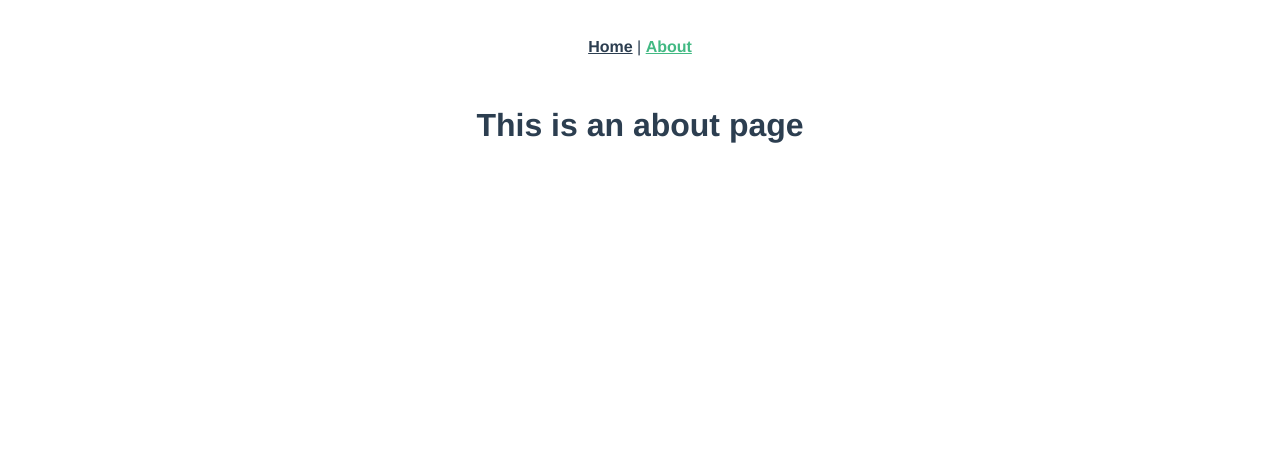
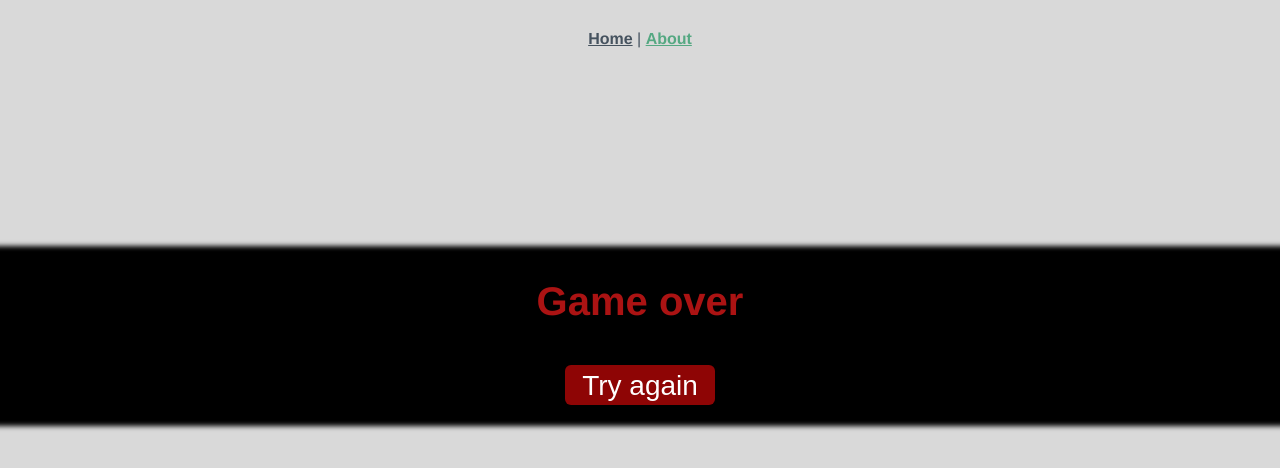
Before and after one commit to zendau/vue2048, a Vue app: page /about in a window 1280 px wide. Shown: the top 468 px of the page. Built offline with nearby package versions, Linux system fonts and the light colour scheme.

Commit message:
End game component and reset board

```diff
--- a/src/App.vue
+++ b/src/App.vue
@@ -7,6 +7,11 @@
 </template>
 
 <style lang="scss">
+
+body {
+  margin: 0;
+}
+
 #app {
   font-family: Avenir, Helvetica, Arial, sans-serif;
   -webkit-font-smoothing: antialiased;
--- /dev/null
+++ b/src/components/EndGame.vue
@@ -0,0 +1,79 @@
+<template>
+  <div>
+    <div class="overlay"></div>
+    <div class="container">
+      <h1>Game over</h1>
+      <button @click="resetClick">Try again</button>
+    </div>
+  </div>
+</template>
+
+<script>
+export default {
+  name: "EndGame",
+  emits: ["resetGame"],
+  methods: {
+    resetClick() {
+      this.$emit("resetGame")
+    }
+  }
+}
+</script>
+
+<style lang="scss" scoped>
+  .overlay {
+    width: 100%;
+    height: 100vh;
+    position: fixed;
+    top: 0;
+    left: 0;
+    background-color: gray;
+    opacity: .3;
+  }
+
+  .container {
+
+    position: absolute;
+    top: 40%;
+    left: 50%;
+    transform: translate(-50%, -40%);
+
+
+
+    z-index: 200;
+    height: 160px;
+    background-color: black;
+    width: 100%;
+    box-shadow: 0 0 5px 10px black;
+    display: flex;
+    flex-direction: column;
+    align-items: center;
+    justify-content: center;
+  }
+
+  h1 {
+    color: #ab1313;
+    z-index: 100;
+    font-size: 40px;
+  }
+
+  button {
+    border: none;
+    border-radius: 6px;
+    width: 150px;
+    height: 40px;
+    font-size: 28px;
+    cursor: pointer;
+    margin: 15px 0;
+    background-color: #8E0505;
+    color: #fff;
+    padding: 5px;
+    transition: .5s;
+
+    &:hover {
+       background-color: #E02401;
+    }
+
+  }
+
+</style>
--- a/src/views/About.vue
+++ b/src/views/About.vue
@@ -1,5 +1,11 @@
 <template>
   <div class="about">
-    <h1>This is an about page</h1>
+    <EndGame />
   </div>
 </template>
+<script>
+import EndGame from "../components/EndGame";
+export default {
+  components: {EndGame}
+}
+</script>
--- a/src/views/Board.vue
+++ b/src/views/Board.vue
@@ -3,6 +3,8 @@
   <div class="board">
     <Cell v-for="(item, index) in cells" :key="index" :cellData="item"/>
   </div>
+  <EndGame v-if="endGame" @resetGame="resetGame" />
+
 </template>
 
 <style scoped lang="scss">
@@ -17,6 +19,7 @@
 <script>
 // @ is an alias to /src
 import Cell from '@/components/Cell.vue'
+import EndGame from "../components/EndGame";
 
 export default {
   data() {
@@ -24,7 +27,8 @@ export default {
       cells: [],
       globalScore: 0,
       lockHorizontal: false,
-      lockVertical: false
+      lockVertical: false,
+      endGame: false
     }
   },
   mounted() {
@@ -40,6 +44,11 @@ export default {
       this.randomCell()
       this.randomCell()
 
+      this.lockVertical = false
+      this.lockHorizontal = false
+      this.globalScore = 0
+      this.endGame = false
+
     },
     cellsMove(event) {
       event.preventDefault()
@@ -48,16 +57,17 @@ export default {
 
       if (event.code === "ArrowLeft") {
         this.moveLeft()
+        this.randomCell()
       } else if (event.code === "ArrowRight") {
         this.moveRight()
+        this.randomCell()
       } else if (event.code === "ArrowUp") {
         this.moveTop()
+        this.randomCell()
       } else if (event.code === "ArrowDown") {
         this.moveDown()
+        this.randomCell()
       }
-
-      this.randomCell()
-
 
     },
     chunkArray(arr, cnt) { return  arr.reduce((prev, cur, i, a) => !(i % cnt) ? prev.concat([a.slice(i, i + cnt)]) : prev, [])},
@@ -122,7 +132,7 @@ export default {
       if (emptyCells.length === 0) {
 
         if (this.lockHorizontal && this.lockVertical) {
-          alert("YOU ARE LOSE")
+          this.endGame = true
         }
 
       } else {
@@ -257,11 +267,14 @@ export default {
 
     // Возвращение к одномерному массиву и сохранение данных
     this.cells = tempCells
+  },
+  resetGame() {
+    this.initCells()
   }
   },
   name: 'Board',
   components: {
-    Cell
+    Cell, EndGame
   }
 }
 </script>
```
